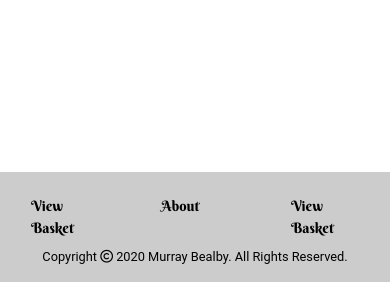
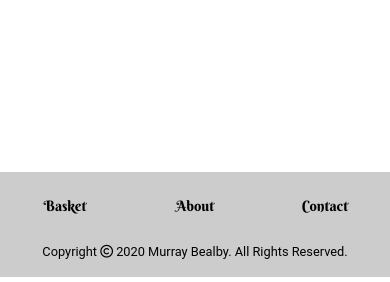
Before and after one commit to Bealby/grandpas-pocket-watch-shop, a Django app: page / in a window 390 px wide. Shown: the part 672-954 px from the top of the page. Run offline with Django 3.2, Linux system fonts and the light colour scheme; some libraries are stand-ins or nearby versions.

Commit message:
Centred footer on sm devices. Media query copyright top margin for sm devices

```diff
--- a/static/css/base.css
+++ b/static/css/base.css
@@ -64,6 +64,7 @@ body{
 	text-align: center;
 	font-size: 0.8rem;
 	font-family: 'Roboto', sans-serif;
+    margin-top:1rem;
 }
 
 /*-----MEDIA QUERIES-----*/
@@ -90,6 +91,7 @@ body{
 @media (min-width: 767px) {
     #footer-copyright p{
 	    text-align: right !important;
+        margin-top:0rem;
     }
 }
 
--- a/templates/includes/footer.html
+++ b/templates/includes/footer.html
@@ -1,19 +1,19 @@
 <div id="topnav" class="container-fluid custom-nav-links">
     <div class="row py-3">
-        <div class="col-sm-12 col-md-6">
+        <div class="col-sm-12 col-md-3 text-center">
             <div class="row">
                 <div class="col-4">
-                    <a class="nav-item nav-link " href="#">View Basket</a>
+                    <a class="nav-item nav-link" href="#">Basket</a>
                 </div>
                 <div class="col-4">
                     <a class="nav-item nav-link" href="#">About</a>
                 </div>
                 <div class="col-4">
-                    <a class="nav-item nav-link" href="#">View Basket</a>
+                    <a class="nav-item nav-link" href="#">Contact</a>
                 </div>
             </div>
         </div>
-        <div class="col-sm-12 col-md-6 my-auto">
+        <div class="col-sm-12 col-md-9 my-auto">
             <div class="row">
                 <div id="footer-copyright" class="col-12">
                     <p>Copyright <i class="far fa-copyright"></i> 2020 Murray Bealby. All Rights Reserved.</p>
```
